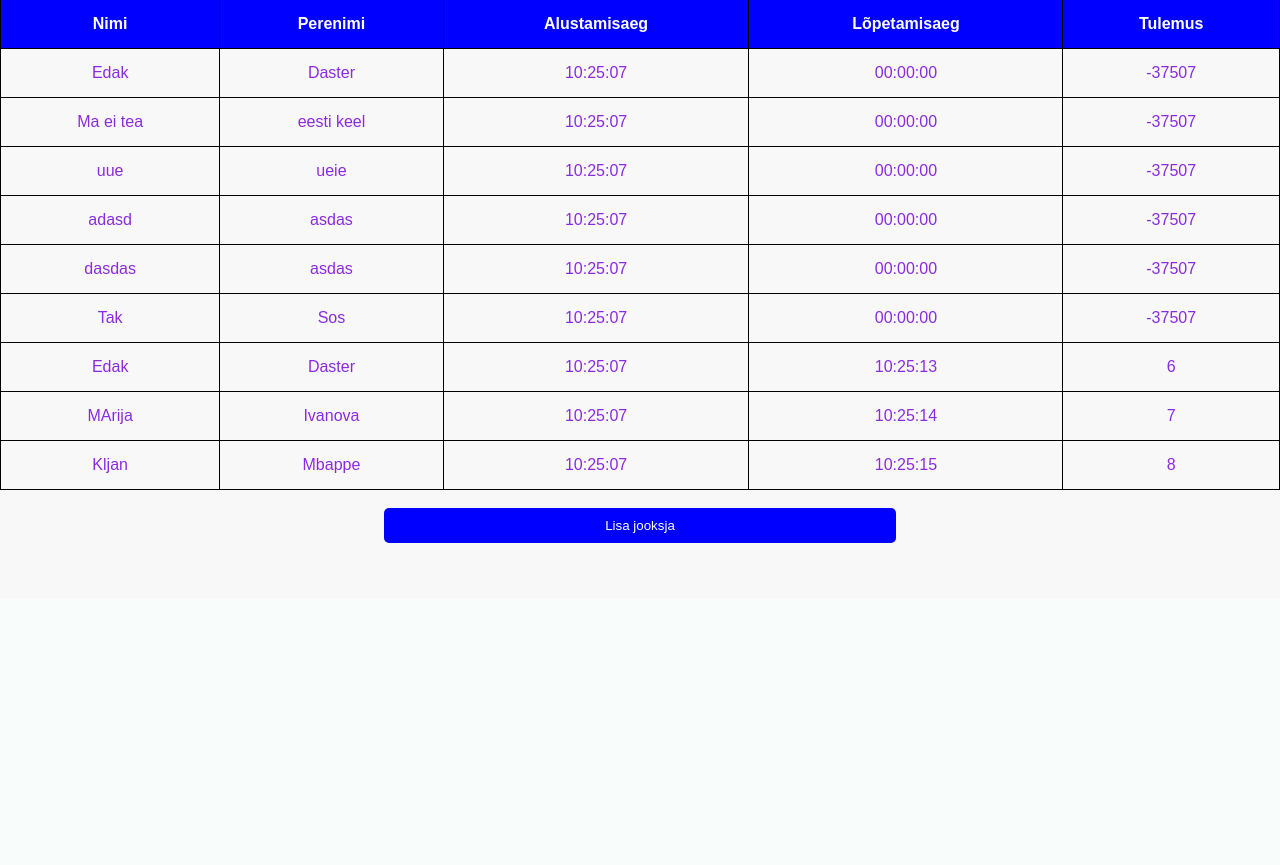
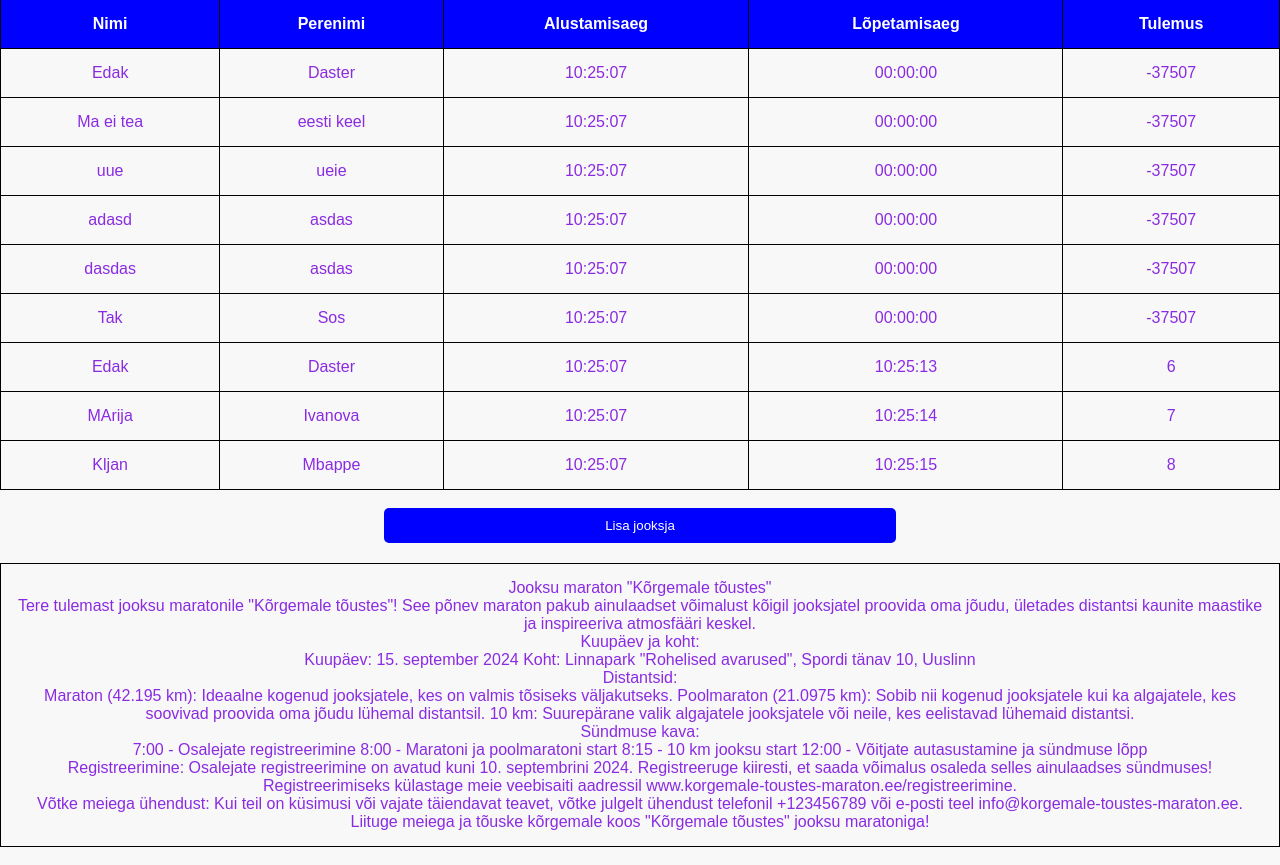
Before and after one commit to MaksimTse/Jooksuvoistlus, a PHP site: page /jooksmain.php in a window 1280 px wide. Shown: the part 201-1066 px from the top of the page. Before the commit the page ends 744 px from the top, so only its background shows below. Run offline with PHP 8.4, Linux system fonts and the light colour scheme; the visitor is signed in with stand-in values (Sample User, id 1); data comes from the database, SQL or seed files in the repository.

Commit message:
lisatud teavet kodulehele

```diff
--- a/Jooks2/jooksmain.php
+++ b/Jooks2/jooksmain.php
@@ -178,6 +178,40 @@
     <?php
     }
     ?>
+        <table>
+            <td>
+                Jooksu maraton "Kõrgemale tõustes"
+                <br>
+
+                Tere tulemast jooksu maratonile "Kõrgemale tõustes"! See põnev maraton pakub ainulaadset võimalust kõigil jooksjatel proovida oma jõudu, ületades distantsi kaunite maastike ja inspireeriva atmosfääri keskel.
+<br>
+                Kuupäev ja koht:
+<br>
+                Kuupäev: 15. september 2024
+                Koht: Linnapark "Rohelised avarused", Spordi tänav 10, Uuslinn
+<br>
+                Distantsid:
+<br>
+                Maraton (42.195 km): Ideaalne kogenud jooksjatele, kes on valmis tõsiseks väljakutseks.
+                Poolmaraton (21.0975 km): Sobib nii kogenud jooksjatele kui ka algajatele, kes soovivad proovida oma jõudu lühemal distantsil.
+                10 km: Suurepärane valik algajatele jooksjatele või neile, kes eelistavad lühemaid distantsi.
+<br>
+                Sündmuse kava:
+<br>
+                7:00 - Osalejate registreerimine
+                8:00 - Maratoni ja poolmaratoni start
+                8:15 - 10 km jooksu start
+                12:00 - Võitjate autasustamine ja sündmuse lõpp
+<br>
+                Registreerimine:
+                Osalejate registreerimine on avatud kuni 10. septembrini 2024. Registreeruge kiiresti, et saada võimalus osaleda selles ainulaadses sündmuses! Registreerimiseks külastage meie veebisaiti aadressil www.korgemale-toustes-maraton.ee/registreerimine.
+<br>
+                Võtke meiega ühendust:
+                Kui teil on küsimusi või vajate täiendavat teavet, võtke julgelt ühendust telefonil +123456789 või e-posti teel info@korgemale-toustes-maraton.ee.
+<br>
+                Liituge meiega ja tõuske kõrgemale koos "Kõrgemale tõustes" jooksu maratoniga!
+            </td>
+        </table>
     <br>
     <div>
         <?php if (!isset($_SESSION["login"]))
```
